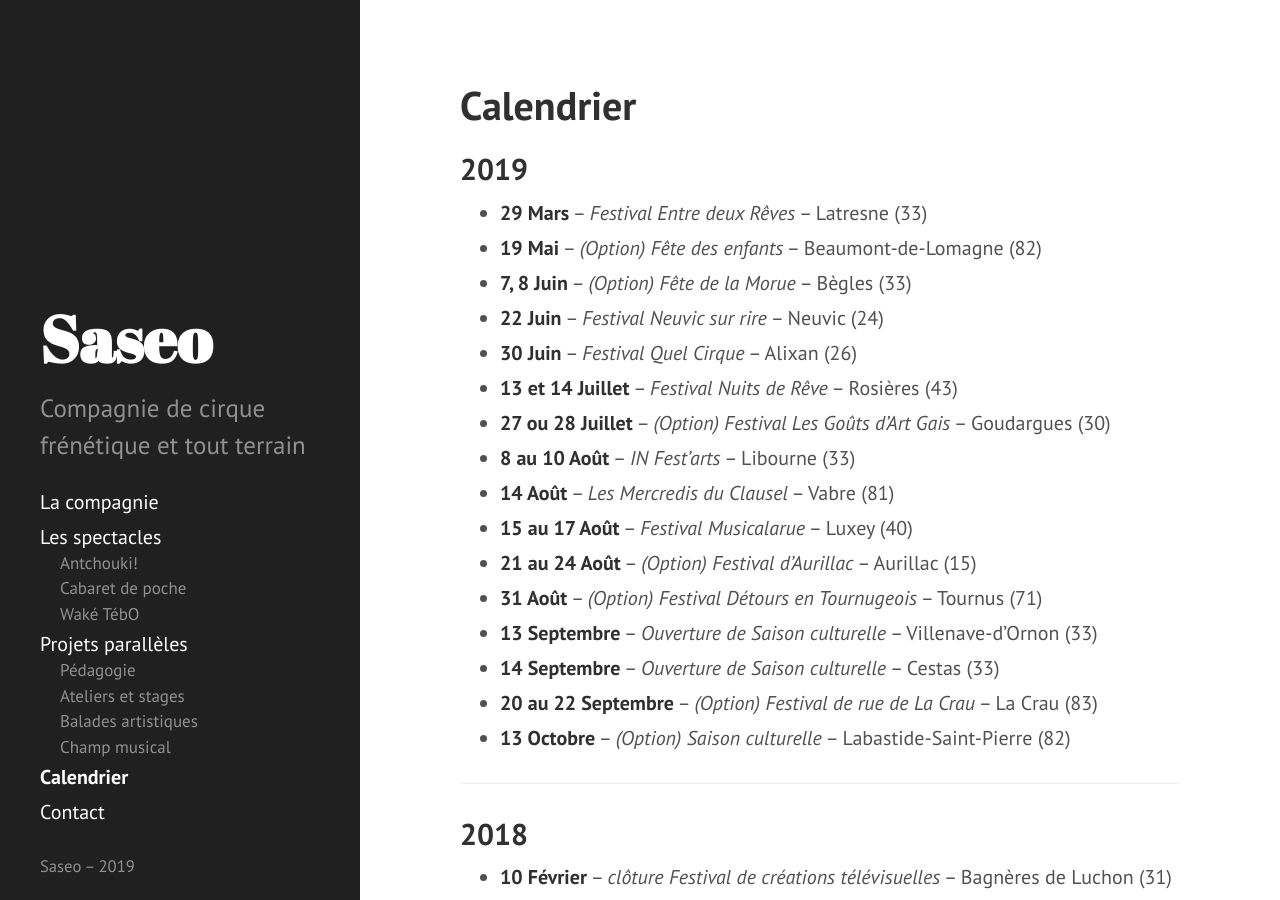
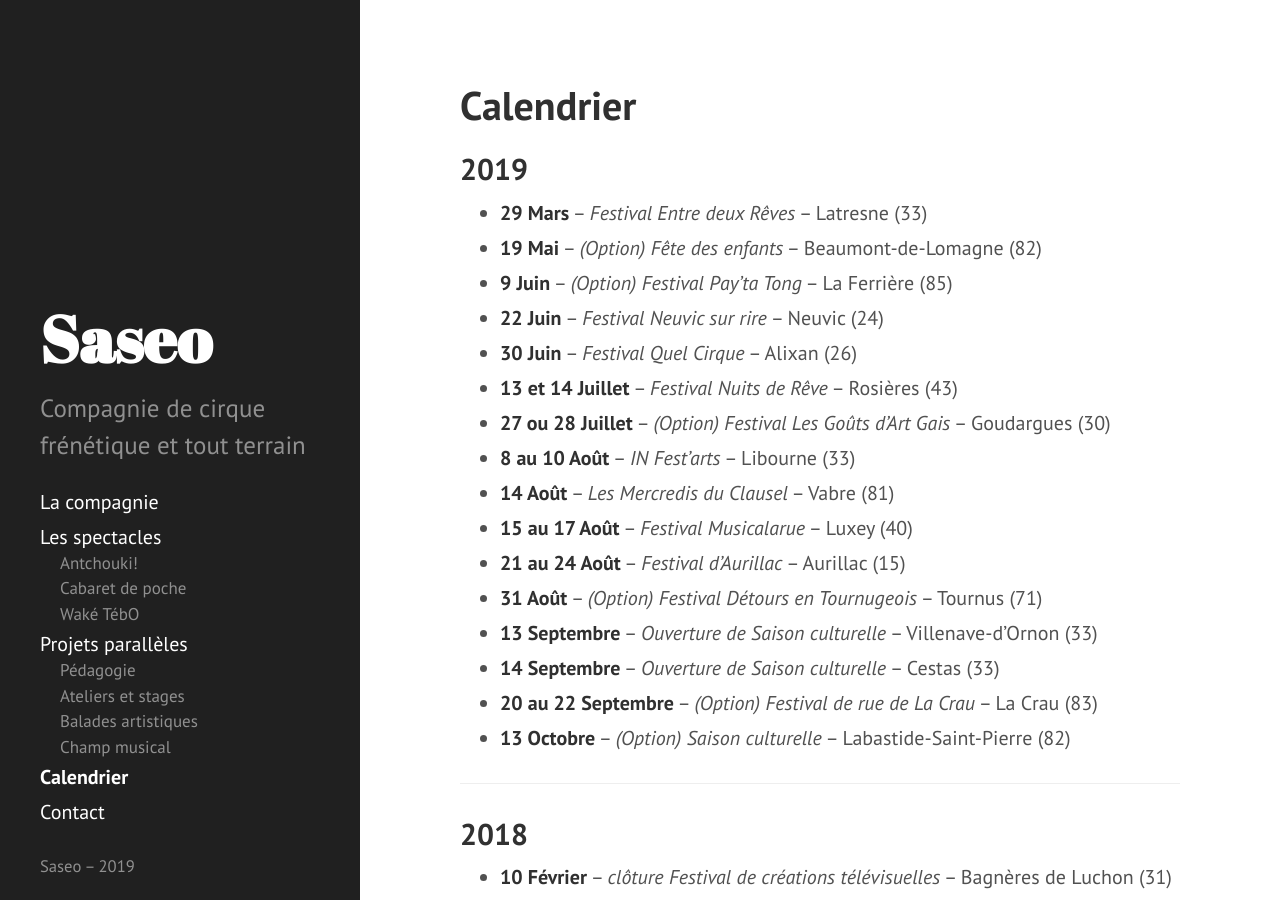
Before and after one commit to rizoom/saseo.org, a Jekyll site: the page built from calendrier.md, in a window 1280 px wide and 900 px high. Built offline with Jekyll 4.4.1, drawn with Linux system fonts in a browser that asks for light colours.

Commit message:
Update calendrier.md

```diff
--- a/calendrier.md
+++ b/calendrier.md
@@ -8,7 +8,7 @@ sidebar_order: 3
 
 - **29 Mars** -- _Festival Entre deux Rêves_ -- Latresne (33)
 - **19 Mai** -- _(Option) Fête des enfants_ -- Beaumont-de-Lomagne (82)
-- **7, 8 Juin** -- _(Option) Fête de la Morue_ -- Bègles (33)
+- **9 Juin** -- _(Option) Festival Pay'ta Tong_ -- La Ferrière (85)
 - **22 Juin** -- _Festival Neuvic sur rire_ -- Neuvic (24)
 - **30 Juin** -- _Festival Quel Cirque_ -- Alixan (26)
 - **13 et 14 Juillet** -- _Festival Nuits de Rêve_ -- Rosières (43)
@@ -16,7 +16,7 @@ sidebar_order: 3
 - **8 au 10 Août** -- _IN Fest'arts_ -- Libourne (33)
 - **14 Août** -- _Les Mercredis du Clausel_ -- Vabre (81)
 - **15 au 17 Août** -- _Festival Musicalarue_ -- Luxey (40)
-- **21 au 24 Août** -- _(Option) Festival d'Aurillac_ -- Aurillac (15)
+- **21 au 24 Août** -- _Festival d'Aurillac_ -- Aurillac (15)
 - **31 Août** -- _(Option) Festival Détours en Tournugeois_ -- Tournus (71)
 - **13 Septembre** -- _Ouverture de Saison culturelle_ -- Villenave-d'Ornon (33)
 - **14 Septembre** -- _Ouverture de Saison culturelle_ -- Cestas (33)
```
